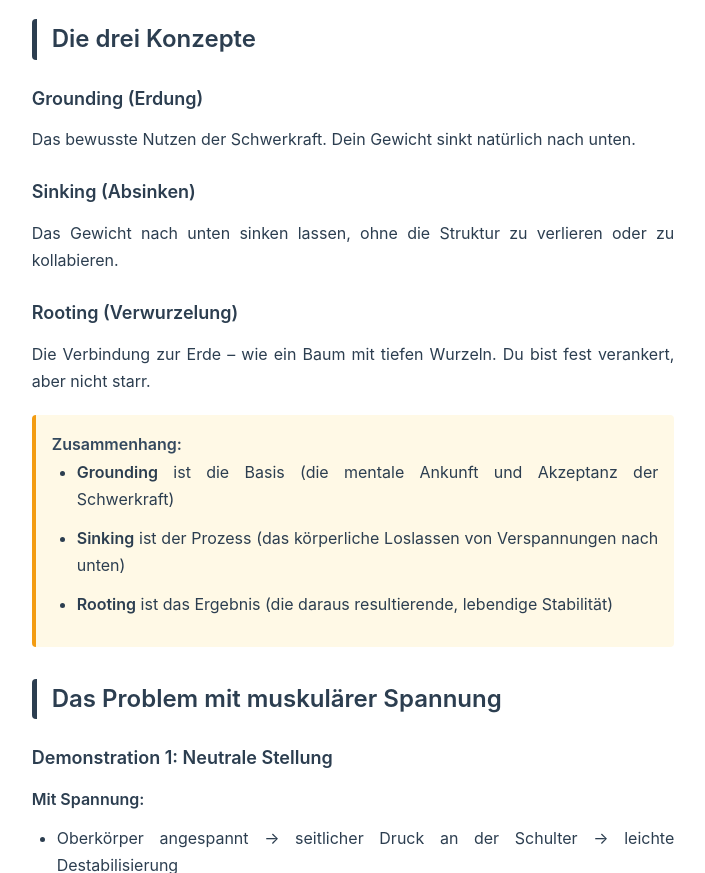
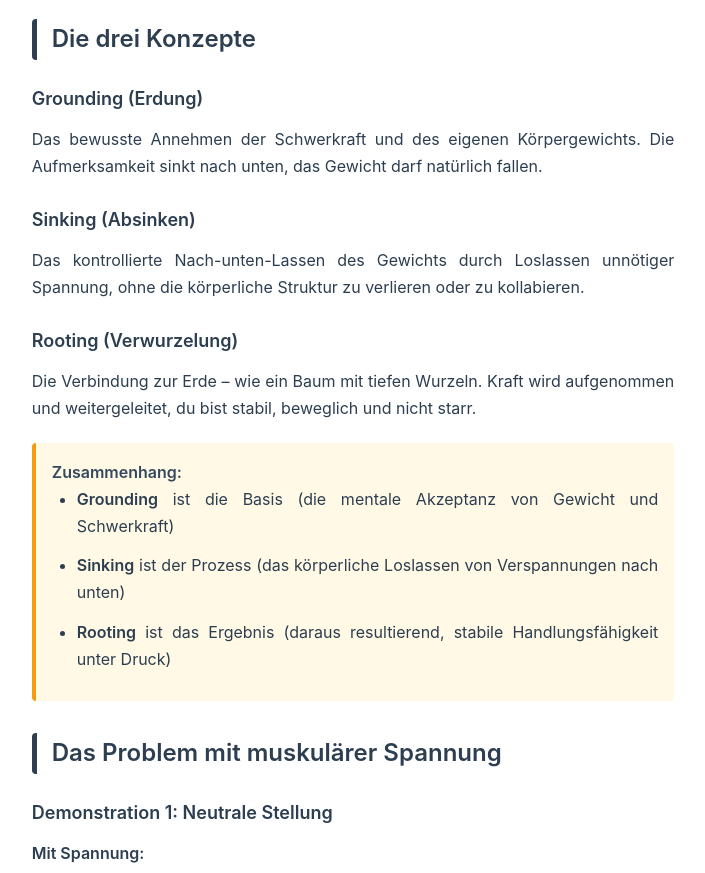
Before and after one commit to blankmi/blankmi.github.io, a plain HTML site: page kyusho/rooting-grounding.html in a window 1280 px wide. Shown: the part 540-1413 px from the top of the page, without its empty margins (287-992 px from the left). Drawn offline with Linux system fonts and the light colour scheme.

Commit message:
Update rooting-grounding.html

```diff
--- a/kyusho/rooting-grounding.html
+++ b/kyusho/rooting-grounding.html
@@ -379,20 +379,20 @@
 
     <div>
         <h3>Grounding (Erdung)</h3>
-        <p>Das bewusste Nutzen der Schwerkraft. Dein Gewicht sinkt natürlich nach unten.</p>
+        <p>Das bewusste Annehmen der Schwerkraft und des eigenen Körpergewichts. Die Aufmerksamkeit sinkt nach unten, das Gewicht darf natürlich fallen.</p>
 
         <h3>Sinking (Absinken)</h3>
-        <p>Das Gewicht nach unten sinken lassen, ohne die Struktur zu verlieren oder zu kollabieren.</p>
+        <p>Das kontrollierte Nach-unten-Lassen des Gewichts durch Loslassen unnötiger Spannung, ohne die körperliche Struktur zu verlieren oder zu kollabieren.</p>
 
         <h3>Rooting (Verwurzelung)</h3>
-        <p>Die Verbindung zur Erde – wie ein Baum mit tiefen Wurzeln. Du bist fest verankert, aber nicht starr.</p>
+        <p>Die Verbindung zur Erde – wie ein Baum mit tiefen Wurzeln. Kraft wird aufgenommen und weitergeleitet, du bist stabil, beweglich und nicht starr.</p>
     </div>
     <div class="highlight-box">
         <h4>Zusammenhang:</h4>
         <ul>
-            <li><strong>Grounding</strong> ist die Basis (die mentale Ankunft und Akzeptanz der Schwerkraft)</li>
+            <li><strong>Grounding</strong> ist die Basis (die mentale Akzeptanz von Gewicht und Schwerkraft)</li>
             <li><strong>Sinking</strong> ist der Prozess (das körperliche Loslassen von Verspannungen nach unten)</li>
-            <li><strong>Rooting</strong> ist das Ergebnis (die daraus resultierende, lebendige Stabilität)</li>
+            <li><strong>Rooting</strong> ist das Ergebnis (daraus resultierend, stabile Handlungsfähigkeit unter Druck)</li>
         </ul>
     </div>
 
```
